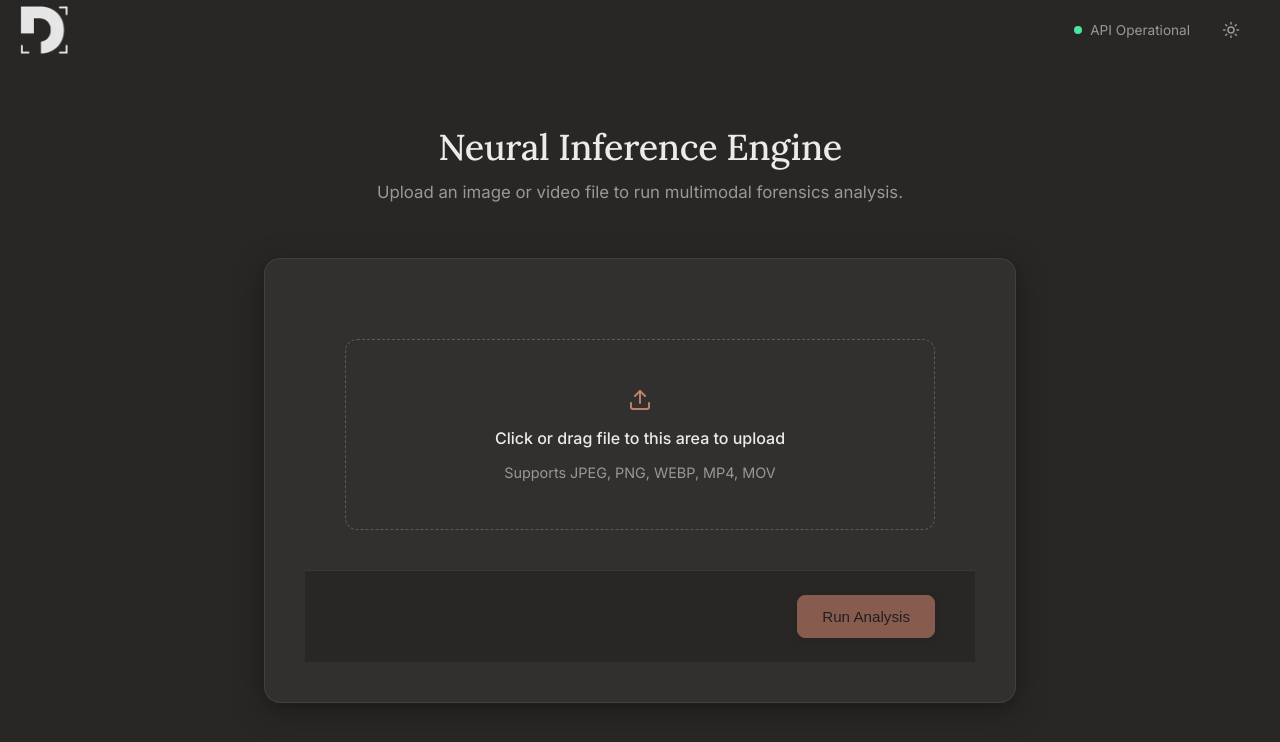
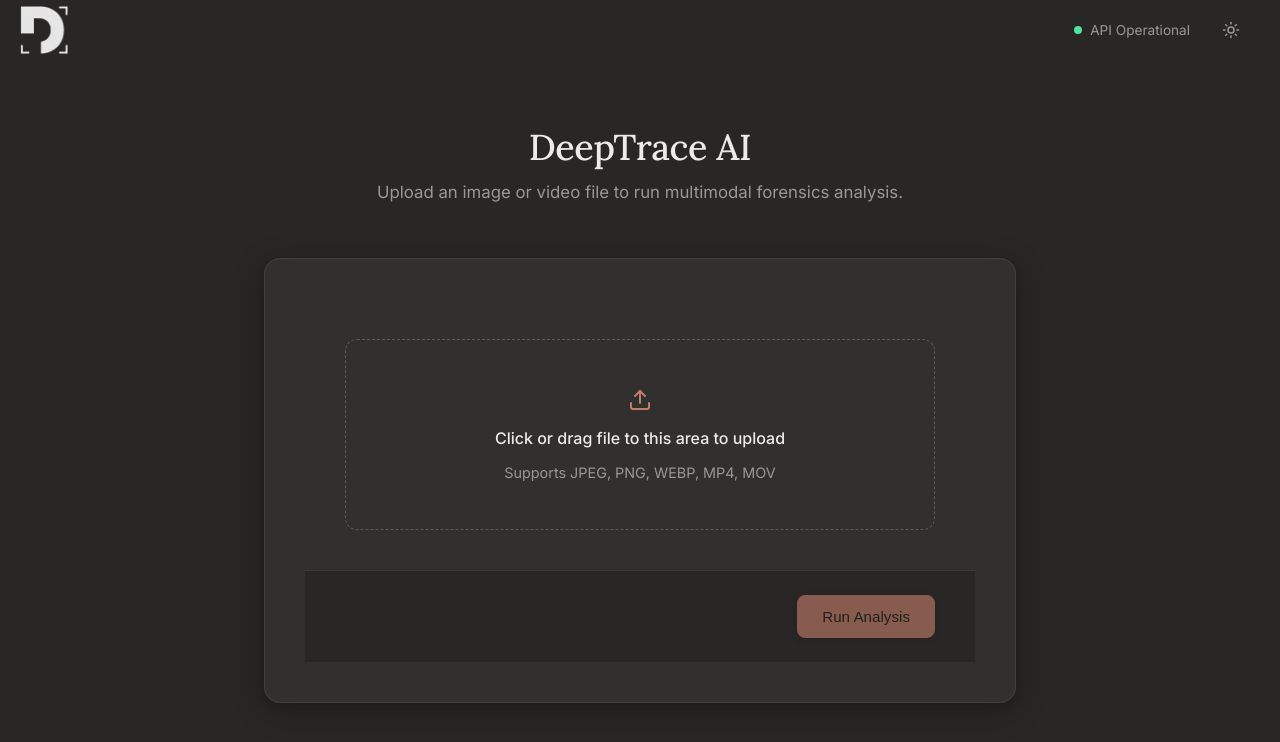
Before and after one commit to KalashMaheshwari/DeepTrace-Image-API, a React (Vite) app in the folder frontend-react/: page / in a window 1280 px wide. Shown: the top 742 px of the page. Built offline with nearby package versions, Linux system fonts and the light colour scheme.

Commit message:
Update main header text to DeepTrace AI

```diff
--- a/frontend-react/src/App.jsx
+++ b/frontend-react/src/App.jsx
@@ -95,7 +95,7 @@
       {/* Main Workspace */}
       <main className="workspace">
         <header className="page-header">
-          <h1>Neural Inference Engine</h1>
+          <h1>DeepTrace AI</h1>
           <p>Upload an image or video file to run multimodal forensics analysis.</p>
         </header>
 
```
